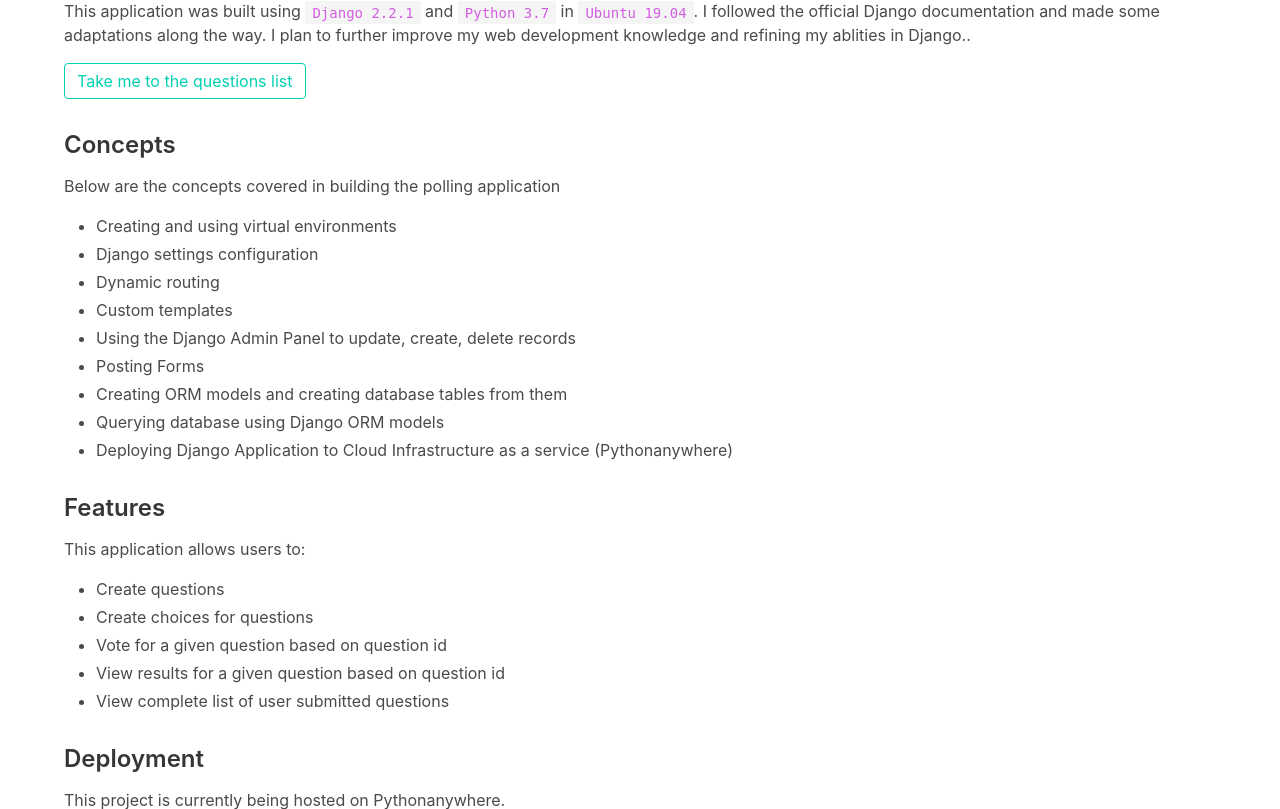
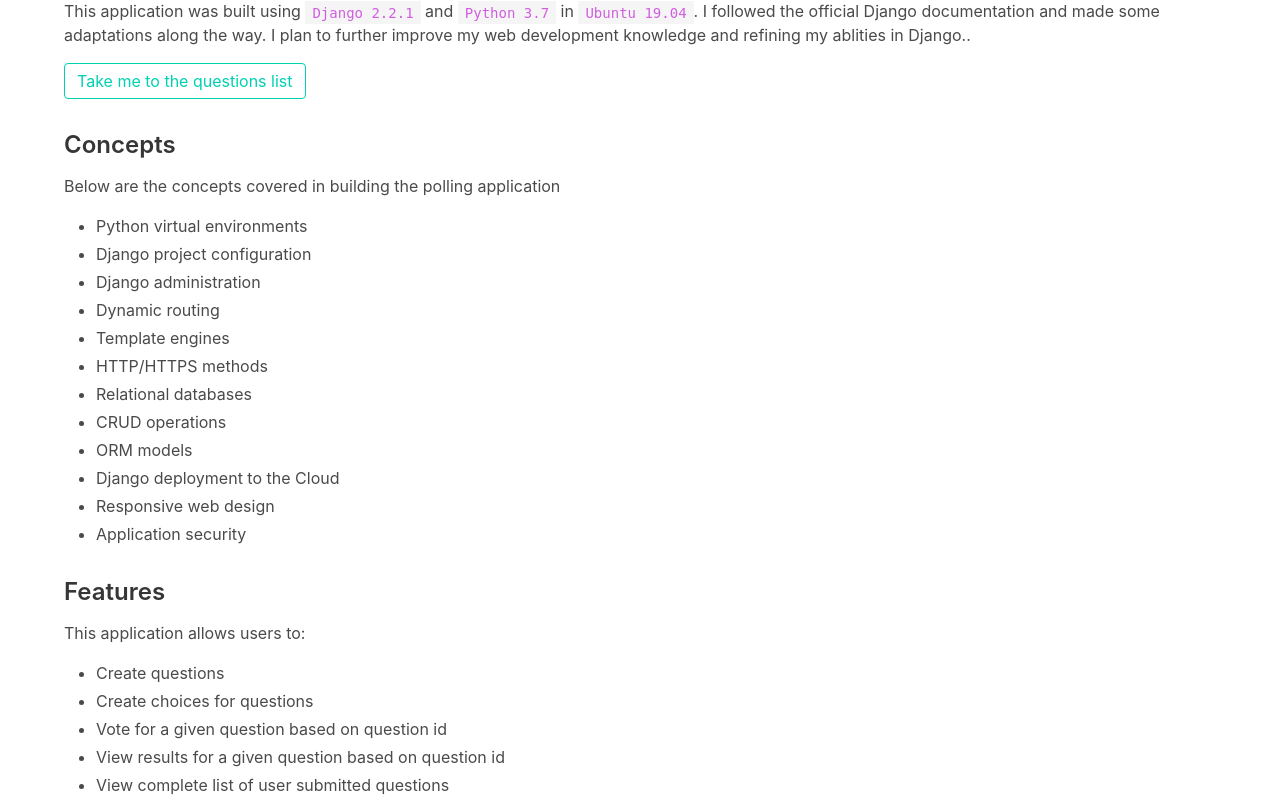
Before and after one commit to danielc92/django-docs-tutorial, a Django app: page / in a window 1280 px wide. Shown: the part 155-964 px from the top of the page. Run offline with Django 3.2, Linux system fonts and the light colour scheme; parts of the project's set-up code (start-up, migrations or seed data) failed here and were passed over; some libraries are stand-ins or nearby versions.

Commit message:
Updated the concepts

```diff
--- a/templates/index.html
+++ b/templates/index.html
@@ -15,16 +15,19 @@
 			<h3>Concepts</h3>
 			<p>Below are the concepts covered in building the polling application</p>
 			<ul>
-				<li>Creating and using virtual environments</li>
-				<li>Django settings configuration</li>
-				<li>Dynamic routing</li>
-				<li>Custom templates</li>
-				<li>Using the Django Admin Panel to update, create, delete records</li>
-				<li>Posting Forms</li>
-				<li>Creating ORM models and creating database tables from them</li>
-				<li>Querying database using Django ORM models</li>
-				<li>Deploying Django Application to Cloud Infrastructure as a service (Pythonanywhere)</li>
-			</ul>
+			<li>Python virtual environments</li>
+			<li>Django project configuration</li>
+			<li>Django administration</li>
+			<li>Dynamic routing</li>
+			<li>Template engines</li>
+			<li>HTTP/HTTPS methods</li>
+			<li>Relational databases</li>
+			<li>CRUD operations</li>
+			<li>ORM models</li>
+			<li>Django deployment to the Cloud</li>
+			<li>Responsive web design</li>
+			<li>Application security</li>
+</ul>
 			<h3>Features</h3>
 			<p>This application allows users to:</p>
 			<ul>
```
Also changed, not shown: README.md.
